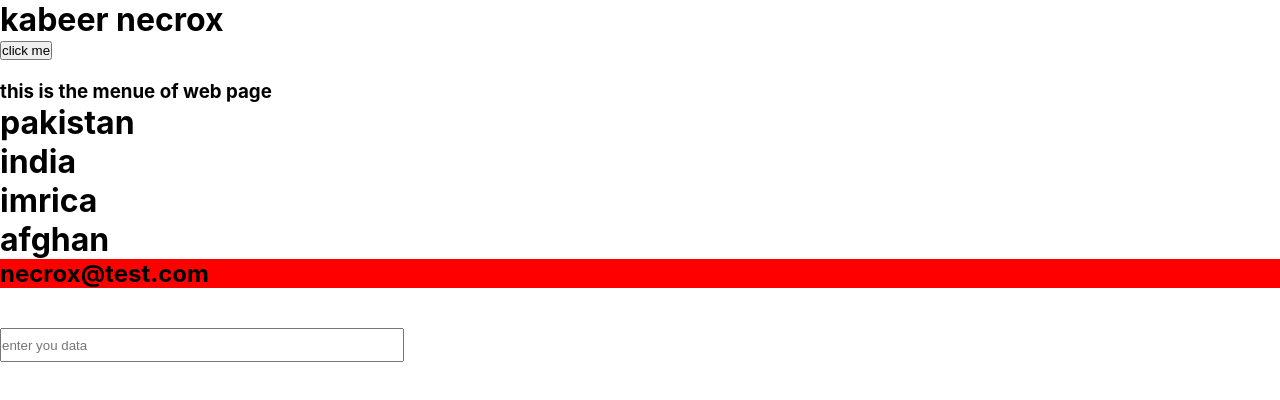
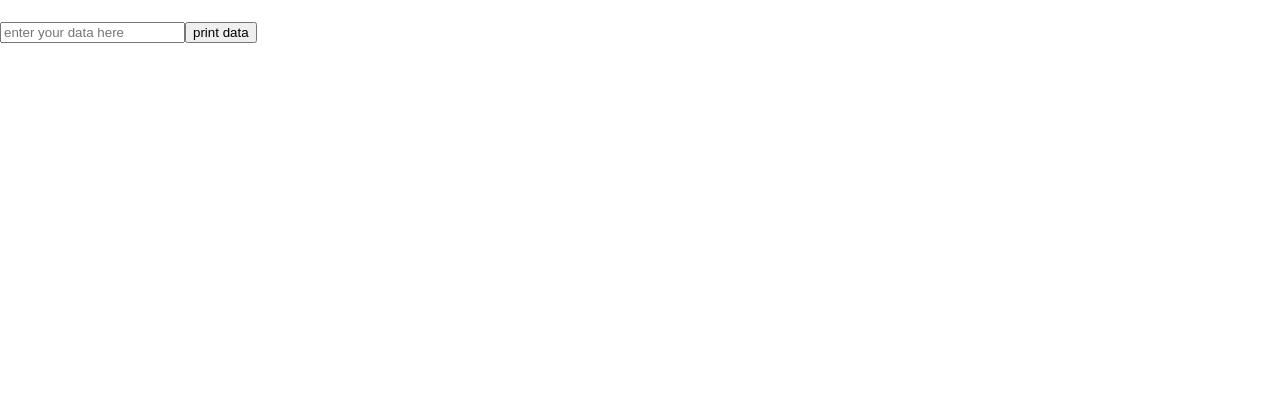
Before and after one commit to kabeer-necrox/fasp, a React (Create React App) app: page / in a window 1280 px wide. Shown: the top 400 px of the page. Built offline with nearby package versions, Linux system fonts and the light colour scheme.

Commit message:
here is the input code

```diff
--- a/src/App.js
+++ b/src/App.js
@@ -1,47 +1,27 @@
-import logo from "./logo.svg";
-import "./App.css";
-import User from "./Useer";
-import Menu from "./Menu";
-import Students from "./Students";
+import react, { useState } from "react";
 
 function App() {
-  let data = "kabeer necrox"
-
-  function Apple()
-  {
-    data = "necrox"
-    alert(data)
-  }
-
-  function getData(e){
-    console.log(e.target.value)
+  const [data, setData] = useState(null);
+  const [print, setPrint] = useState(false);
+  function getData(val) {
+    console.log(val.target.value);
+    setData(val.target.value);
   }
   return (
-    <>
-      <div className="App">
-       <h1>{data}</h1>
-
-        <button onClick={()=>Apple()}>click me</button>
-      </div>
-
-      <div className="menu">
-        <Menu />
-
-      </div>
-
-      <div className="Students">
-        <Students name="pakistan"/>
-        <Students name="india"/>
-        <Students name="imrica"/>
-        <Students name="afghan"/>
-        <Students email="necrox@test.com" />
-      </div>
-
-
-      <div className="inputData">
-        <input type="text" placeholder="enter you data" onChange={getData}/>
-      </div>
-    </>
+    <div>
+      {
+        print?
+        <h1>data</h1>
+        :null
+      }
+      <h1>{data}</h1>
+      <input
+        type="text"
+        placeholder="enter your data here"
+        onChange={getData}
+      />
+      <button onClick={()=> setPrint(true)}>print data</button>
+    </div>
   );
 }
 
```
